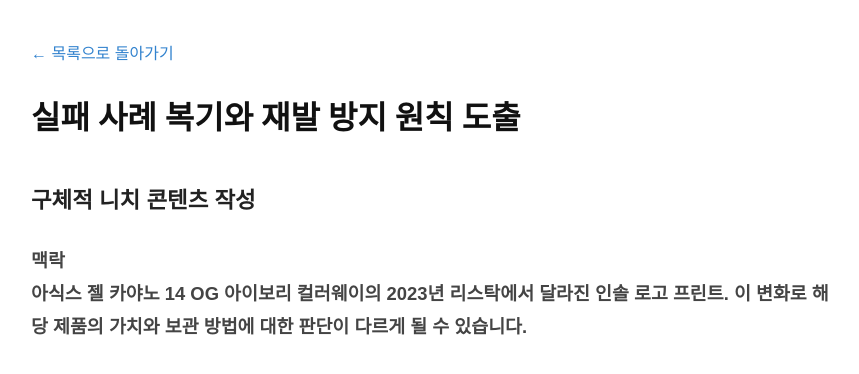
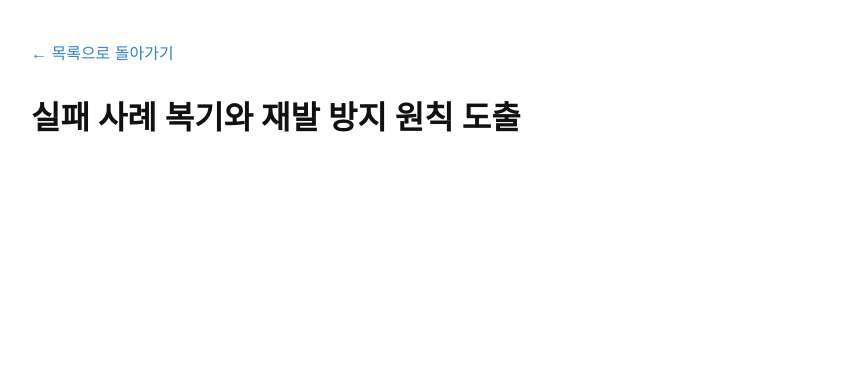
Before and after one commit to mqlwmsltm-arch/bp-t3b04-sd-karaoke-rsv, a plain HTML site: page posts/compare-001-y8qn8g.html in a window 1280 px wide. Shown: the whole page, without its empty margins (209-1068 px from the left). Drawn offline with Linux system fonts and the light colour scheme.

Commit message:
fix: 프롬프트 유출·한자 조각·반복 파손 제거 (1 files)

```diff
--- a/posts/compare-001-y8qn8g.html
+++ b/posts/compare-001-y8qn8g.html
@@ -24,8 +24,6 @@
   <main>
     <h1>실패 사례 복기와 재발 방지 원칙 도출</h1>
     <article>
-      <h2>구체적 니치 콘텐츠 작성</h2>
-<h3>맥락<br>아식스 젤 카야노 14 OG 아이보리 컬러웨이의 2023년 리스탁에서 달라진 인솔 로고 프린트. 이 변화로 해당 제품의 가치와 보관 방법에 대한 판단이 다르게 될 수 있습니다.</h3>
 
 </main>
 </body>
```
